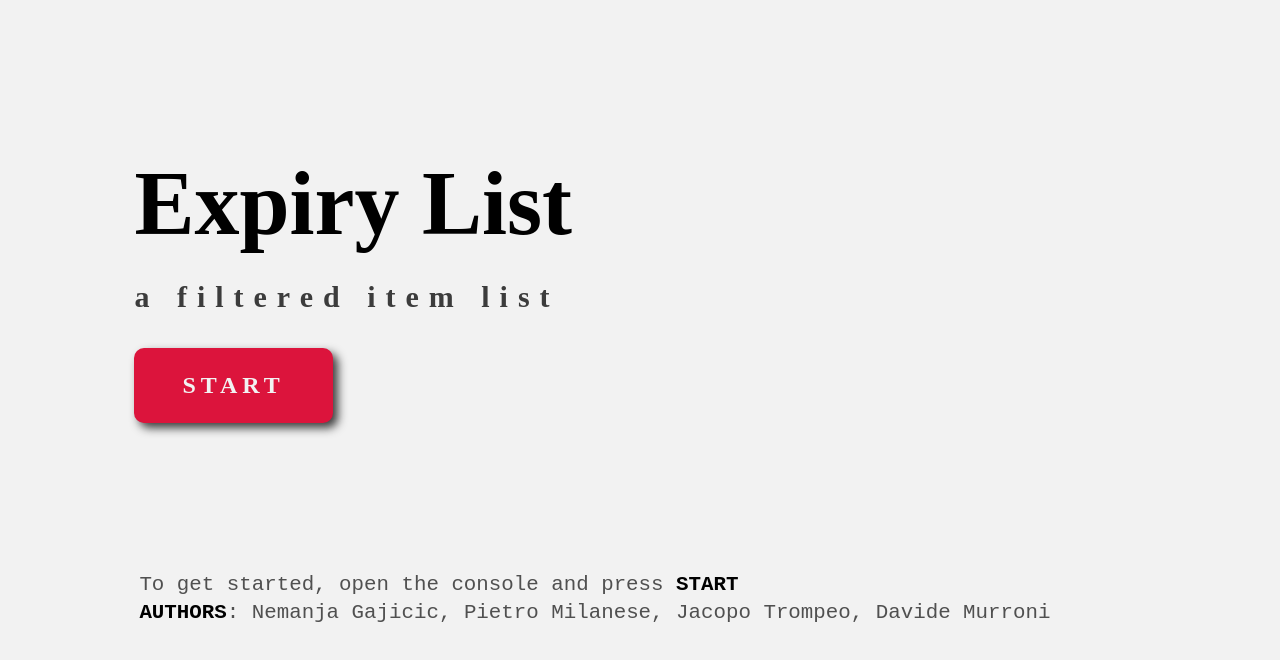
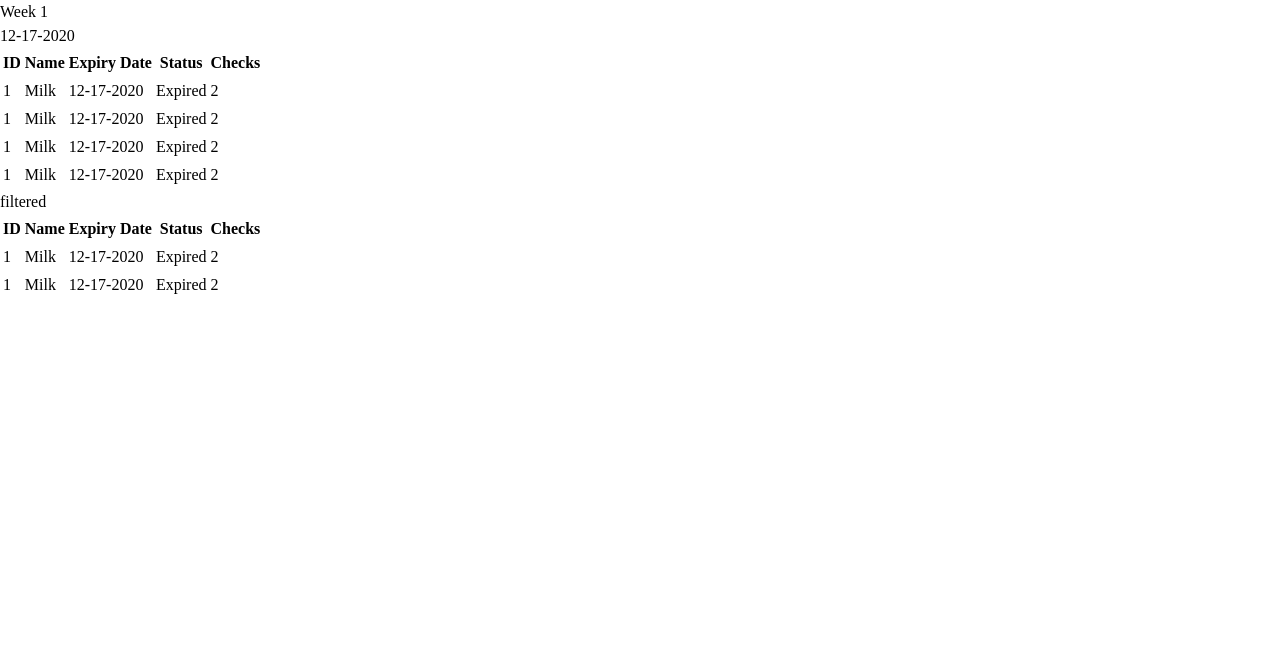
Before and after one commit to RaulBercea/Market-Project-Gruppo-4, a plain HTML site: page index.html in a window 1280 px wide. Drawn offline with Linux system fonts and the light colour scheme.

Commit message:
reset css and main structure of the html file

```diff
--- a/index.html
+++ b/index.html
@@ -1,30 +1,94 @@
 <!DOCTYPE html>
 <html lang="en">
+	<head>
+		<meta charset="UTF-8" />
+		<meta http-equiv="X-UA-Compatible" content="IE=edge" />
+		<meta name="viewport" content="width=device-width, initial-scale=1.0" />
+		<meta name="description" content="HTML of our Javascript Project" />
+		<meta name="author" content="Gruppo 4" />
+		<title>Expiry List</title>
+		<link rel="stylesheet" href="./styles/styles.css" />
+		<link rel="stylesheet" href="./styles/modern-reset.css" />
+	</head>
+	<body>
+		<!-- Container for the main table -->
+		<div class="table-container">
+			<!-- Separator containing the week and the date  -->
+			<div class="separator-container">
+				<p>Week 1</p>
+				<p>12-17-2020</p>
+			</div>
+			<!-- The table before being filtered -->
+			<table class="main-table">
+				<!-- the heading of the table -->
+				<tr class="table-header">
+					<th class="id-header">ID</th>
+					<th class="name-header">Name</th>
+					<th class="exp-date-header">Expiry Date</th>
+					<th class="status-header">Status</th>
+					<th class="checks-header">Checks</th>
+				</tr>
+				<!-- The main part of the table where the list will be added -->
+				<tr class="table-body">
+					<td class="id-body">1</td>
+					<td class="name-body">Milk</td>
+					<td class="exp-date-body">12-17-2020</td>
+					<td class="status-body">Expired</td>
+					<td class="checks-body">2</td>
+				</tr>
+				<tr class="table-body">
+					<td class="id-body">1</td>
+					<td class="name-body">Milk</td>
+					<td class="exp-date-body">12-17-2020</td>
+					<td class="status-body">Expired</td>
+					<td class="checks-body">2</td>
+				</tr>
+				<tr class="table-body">
+					<td class="id-body">1</td>
+					<td class="name-body">Milk</td>
+					<td class="exp-date-body">12-17-2020</td>
+					<td class="status-body">Expired</td>
+					<td class="checks-body">2</td>
+				</tr>
+				<tr class="table-body">
+					<td class="id-body">1</td>
+					<td class="name-body">Milk</td>
+					<td class="exp-date-body">12-17-2020</td>
+					<td class="status-body">Expired</td>
+					<td class="checks-body">2</td>
+				</tr>
+			</table>
 
-<head>
-    <meta charset="UTF-8">
-    <meta http-equiv="X-UA-Compatible" content="IE=edge">
-    <meta name="viewport" content="width=device-width, initial-scale=1.0">
-    <meta name="description" content="HTML of our Javascript Project">
-    <meta name="author" content="Nemanja Gajicic, Pietro Milanse, Davide Murroni, Jacopo Trompeo">
-    <title>Expiry List</title>
-    <link rel="stylesheet" href="./styles/styles.css">
-</head>
-
-<body>
-
-    <div>
-        <h1>Expiry List</h1>
-        <h2>A filtered Item List</h2>
-        <button id="start">Start</button>
-    </div>
-
-    <div>
-        <p>To get started, open the console and press <span>start</span></p>
-        <p><span>Authors</span>: Nemanja Gajicic, Pietro Milanese, Jacopo Trompeo, Davide Murroni</p>
-    </div>
-
-    <script type="module" src="./scripts/main.mjs"></script>
-</body>
-
+			<!-- Separator for the filtered list -->
+			<div class="separator-container">
+				<p>filtered</p>
+			</div>
+			<!-- The table after being filtered -->
+			<table class="main-table">
+				<tr class="table-header">
+					<th class="id-header">ID</th>
+					<th class="name-header">Name</th>
+					<th class="exp-date-header">Expiry Date</th>
+					<th class="status-header">Status</th>
+					<th class="checks-header">Checks</th>
+				</tr>
+				<!-- the filtered rows -->
+				<tr class="table-body">
+					<td class="id-body">1</td>
+					<td class="name-body">Milk</td>
+					<td class="exp-date-body">12-17-2020</td>
+					<td class="status-body">Expired</td>
+					<td class="checks-body">2</td>
+				</tr>
+				<tr class="table-body">
+					<td class="id-body">1</td>
+					<td class="name-body">Milk</td>
+					<td class="exp-date-body">12-17-2020</td>
+					<td class="status-body">Expired</td>
+					<td class="checks-body">2</td>
+				</tr>
+			</table>
+		</div>
+		<script type="module" src="./scripts/main.mjs"></script>
+	</body>
 </html>
--- /dev/null
+++ b/styles/modern-reset.css
@@ -0,0 +1,77 @@
+/* modern-reset.css : A modern css reset with minimal and sensible changes */
+/* source : https://piccalil.li/blog/a-modern-css-reset/ */
+
+/* Box sizing rules */
+*,
+*::before,
+*::after {
+	box-sizing: border-box;
+}
+
+/* Remove default margin */
+body,
+h1,
+h2,
+h3,
+h4,
+p,
+figure,
+blockquote,
+dl,
+dd {
+	margin: 0;
+}
+
+/* Remove list styles on ul, ol elements with a list role, which suggests default styling will be removed */
+ul[role="list"],
+ol[role="list"] {
+	list-style: none;
+}
+
+/* Set core root defaults */
+html:focus-within {
+	scroll-behavior: smooth;
+}
+
+/* Set core body defaults */
+body {
+	min-height: 100vh;
+	text-rendering: optimizeSpeed;
+	line-height: 1.5;
+}
+
+/* A elements that don't have a class get default styles */
+a:not([class]) {
+	text-decoration-skip-ink: auto;
+}
+
+/* Make images easier to work with */
+img,
+picture {
+	max-width: 100%;
+	display: block;
+}
+
+/* Inherit fonts for inputs and buttons */
+input,
+button,
+textarea,
+select {
+	font: inherit;
+}
+
+/* Remove all animations, transitions and smooth scroll for people that prefer not to see them */
+@media (prefers-reduced-motion: reduce) {
+	html:focus-within {
+		scroll-behavior: auto;
+	}
+
+	*,
+	*::before,
+	*::after {
+		animation-duration: 0.01ms !important;
+		animation-iteration-count: 1 !important;
+		transition-duration: 0.01ms !important;
+		scroll-behavior: auto !important;
+	}
+}
--- a/styles/styles.css
+++ /dev/null
@@ -1,69 +0,0 @@
-/**
-* styles.css
-*
-* This is the main css file used to style the entire application.
-*/
-
-body {
-    font-family: serif;
-    background-color: rgb(242, 242, 242);
-}
-
-/* main container, contains title, subtitle, and button */
-div {
-    margin-top: 12%;
-    margin-left: 10%;
-}
-
-div h1 {
-    font-size: 90px;
-    margin: 0 0 1% 0;
-}
-
-div h2 {
-    font-size: 30px;
-    text-transform: lowercase;
-    letter-spacing: 10px;
-    color: rgb(60, 60, 60);
-}
-
-button {
-    background-color: crimson;
-    border: 0;
-    border-radius: 10px;
-    padding: 1em 2em;
-    color: rgb(242, 242, 242);
-    font-size: 1.5em;
-    text-transform: uppercase;
-    letter-spacing: 5px;
-    transition: ease-out 0.35s;
-    font-family: inherit;
-    font-weight: bold;
-    margin-top: 10px;
-    box-shadow: 5px 5px 10px rgb(60, 60, 60);
-}
-
-button:hover {
-    cursor: pointer;
-    background-color: rgb(238, 255, 0);
-    color: black;
-}
-
-/* secondary container, containes two paragraphs */
-div:nth-of-type(2) {
-    margin-left: 10%;
-    margin-top: 150px;
-}
-
-p {
-    margin: 5px;
-    font-size: 1.6em;
-    font-family: monospace;
-    color: rgb(80, 80, 80);
-}
-
-span {
-    font-weight: bold;
-    text-transform: uppercase;
-    color: black;
-}
```
